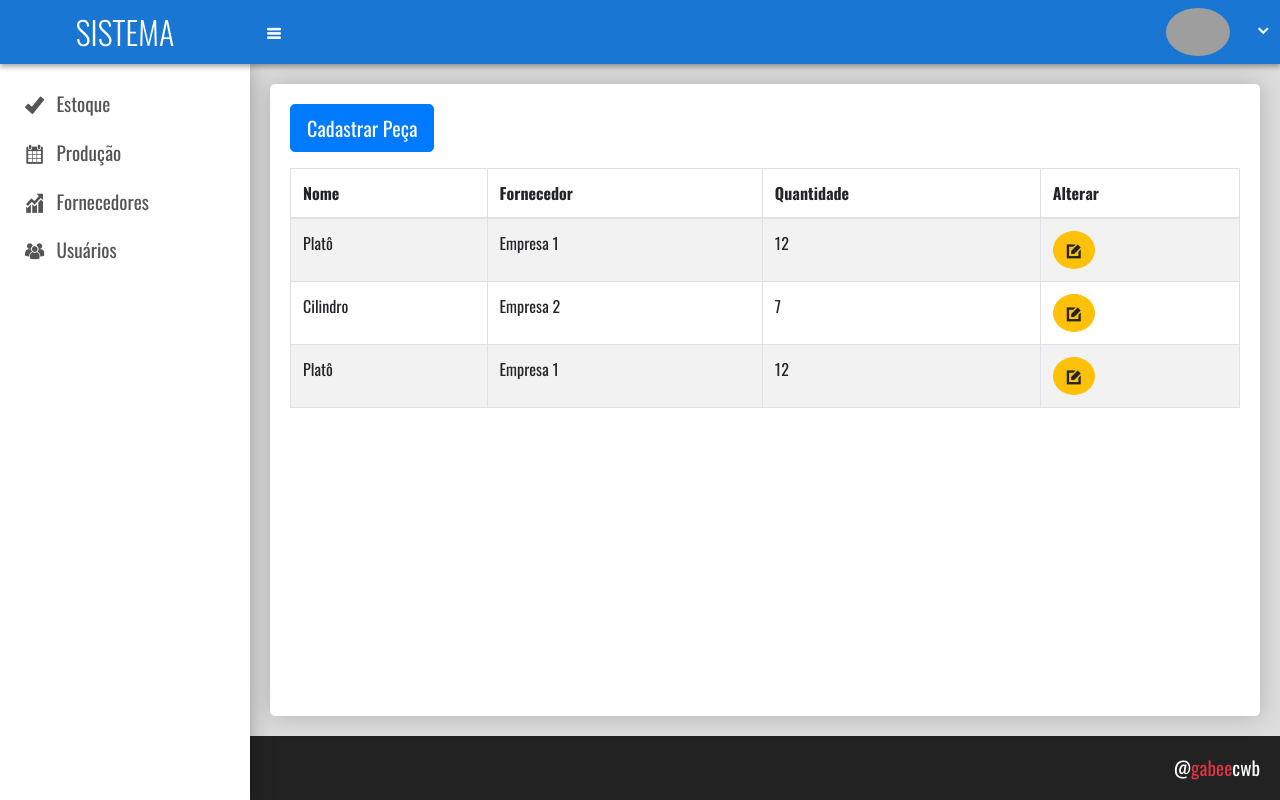
After one commit to gabriel447/estoque_, a PHP site: template src/views/estoque.php in a window 1280 px wide. The commit adds this page. Run offline with PHP 8.4, Linux system fonts and the light colour scheme; the template is opened without the code that fills it, so the values that code supplies are empty; grey boxes are pictures that could not be loaded.

Commit message:
integrando estoque e produção

```diff
--- /dev/null
+++ b/src/views/estoque.php
@@ -0,0 +1,53 @@
+
+    <?php
+        include('loader.php');
+        loadTemplateView();
+    ?>
+<main class="content">
+    <a class="btn btn-lg btn-primary mb-3"
+        href="">Cadastrar Peça</a>
+
+    <table class="table table-bordered table-striped table-hover">
+        <thead>
+            <th>Nome</th>
+            <th>Fornecedor</th>
+            <th>Quantidade</th>
+            <th>Alterar</th>
+        </thead>
+        <tbody>
+                <tr>
+                    <td>Platô</td>
+                    <td>Empresa 1</td>
+                    <td>12</td>
+                    <td>
+                        <a href=""
+                            class="btn btn-warning rounded-circle">
+                            <i class="icofont-edit"></i>
+                        </a>
+                    </td>
+                </tr>
+                <tr>
+                    <td>Cilindro</td>
+                    <td>Empresa 2</td>
+                    <td>7</td>
+                    <td>
+                        <a href=""
+                            class="btn btn-warning rounded-circle">
+                            <i class="icofont-edit"></i>
+                        </a>
+                    </td>
+                </tr>
+                <tr>
+                    <td>Platô</td>
+                    <td>Empresa 1</td>
+                    <td>12</td>
+                    <td>
+                        <a href=""
+                            class="btn btn-warning rounded-circle">
+                            <i class="icofont-edit"></i>
+                        </a>
+                    </td>
+                </tr>
+        </tbody>
+    </table>
+</main>
--- a/src/views/loader.php
+++ b/src/views/loader.php
@@ -1,7 +1,7 @@
 <?php
 
 function loadTemplateView() {
-    require('./templates/header.php');
-    require('./templates/footer.php');
-    require('./templates/left.php');
+    require('templates/header.php');
+    require('templates/footer.php');
+    require('templates/left.php');
 }
--- a/src/views/templates/footer.php
+++ b/src/views/templates/footer.php
@@ -1,6 +1,6 @@
 <footer class="footer">
     <span>@<span class="text-danger">gabee</span>cwb</span>
 </footer>
-<script src="assets/js/app.js"></script>
+<script src=""></script>
 </body>
 </html>
--- a/src/views/templates/left.php
+++ b/src/views/templates/left.php
@@ -2,27 +2,27 @@
     <nav class="menu mt-3">
         <ul class="nav-list">
             <li class="nav-item">
-                <a href="">
+                <a href="estoque.php">
                     <i class="icofont-ui-check mr-2"></i>
-                    menu 1
+                    Estoque
                 </a>
             </li>
             <li class="nav-item">
-                <a href="">
+                <a href="production.php">
                     <i class="icofont-ui-calendar mr-2"></i>
-                    menu 2
+                    Produção
                 </a>
             </li>
             <li class="nav-item">
                 <a href="">
                     <i class="icofont-chart-histogram mr-2"></i>
-                    menu 3
+                    Fornecedores
                 </a>
             </li>
             <li class="nav-item">
                 <a href="">
                     <i class="icofont-users mr-2"></i>
-                    menu 4
+                    Usuários
                 </a>
             </li>
         </ul>
```
Also changed, not shown: src/views/production.php (added, +38 -0 lines).
